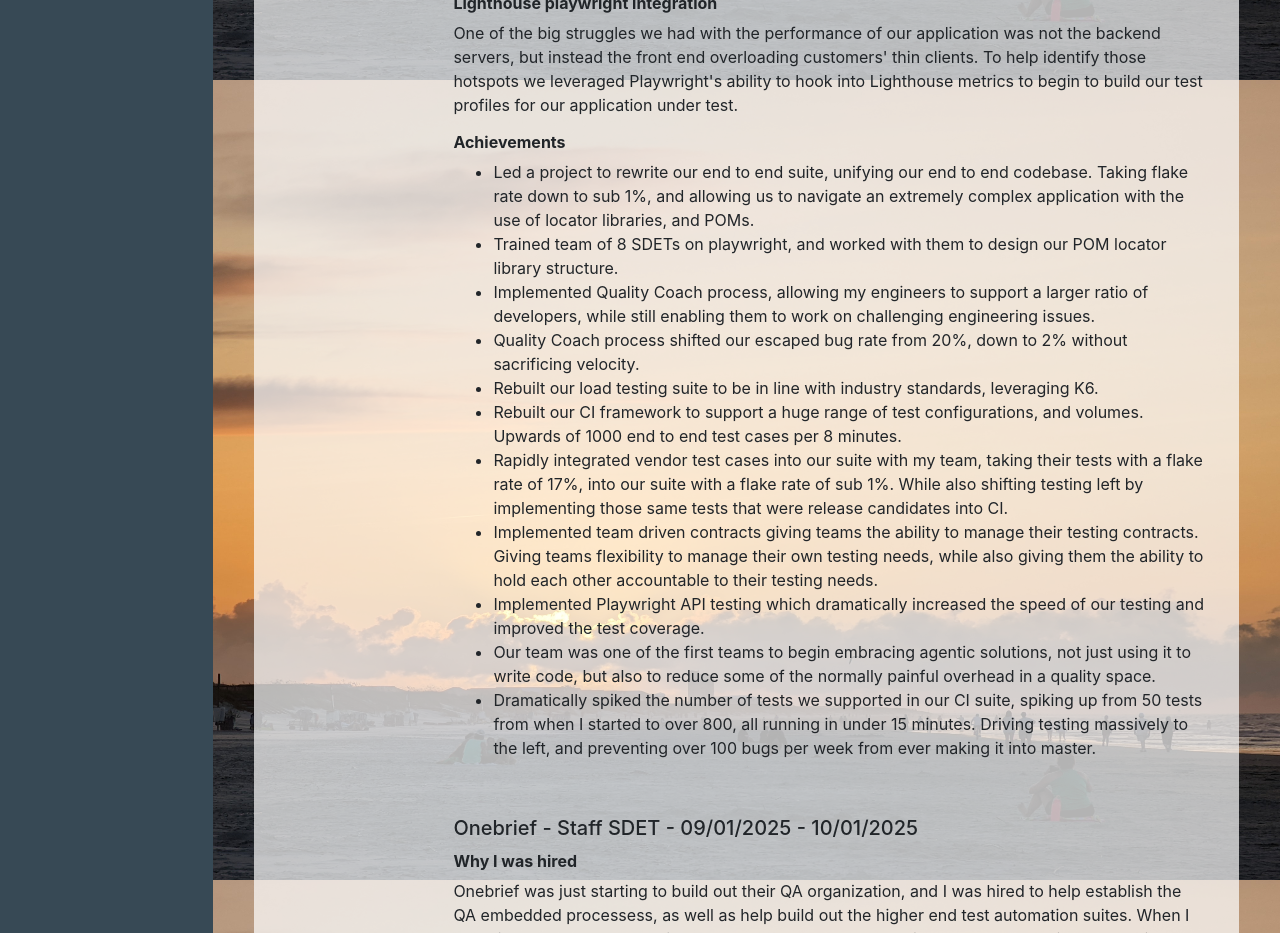
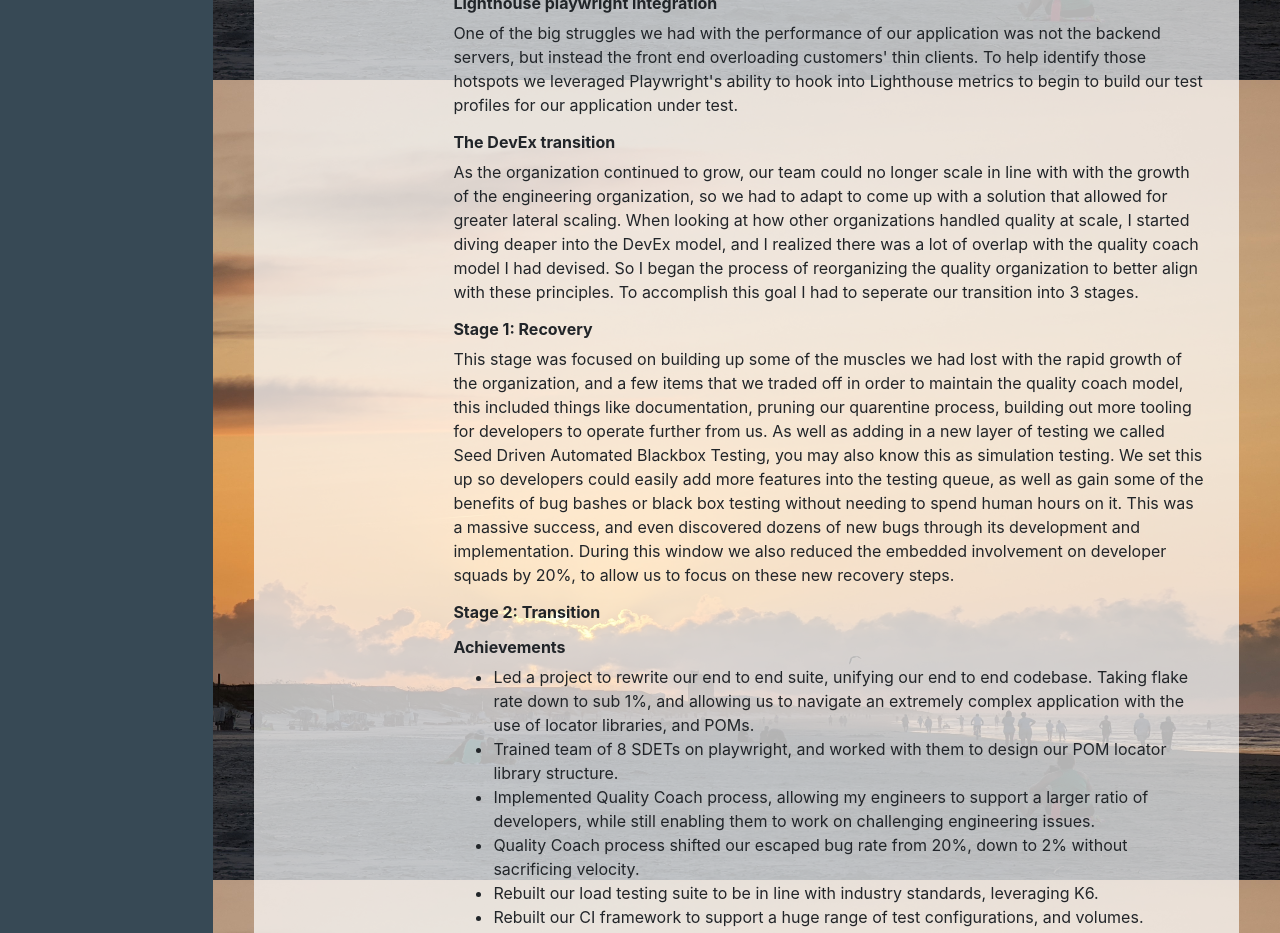
Before and after one commit to davgor/davgor.github.io, a React (Vite) app: page /experience in a window 1280 px wide. Shown: the part 2320-3253 px from the top of the page. Built offline with nearby package versions, Linux system fonts and the light colour scheme.

Commit message:
initial transition + stage 1

```diff
--- a/src/data/jobs.ts
+++ b/src/data/jobs.ts
@@ -44,6 +44,25 @@ export const jobs: Job[] = [
           {
             title: 'Lighthouse playwright integration',
             text: 'One of the big struggles we had with the performance of our application was not the backend servers, but instead the front end overloading customers\' thin clients. To help identify those hotspots we leveraged Playwright\'s ability to hook into Lighthouse metrics to begin to build our test profiles for our application under test.'
+          },
+          {
+            title: 'The DevEx transition',
+            text:
+              `As the organization continued to grow, our team could no longer scale in line with with the growth of the engineering organization, so we had to adapt to come up with a solution that allowed for greater lateral scaling.
+              When looking at how other organizations handled quality at scale, I started diving deaper into the DevEx model, and I realized there was a lot of overlap with the quality coach model I had devised. So I began the process of reorganizing
+              the quality organization to better align with these principles. To accomplish this goal I had to seperate our transition into 3 stages.`
+          },
+          {
+            title: 'Stage 1: Recovery',
+            text:
+              `This stage was focused on building up some of the muscles we had lost with the rapid growth of the organization, and a few items that we traded off in order to maintain the quality coach model, this included things like documentation,
+              pruning our quarentine process, building out more tooling for developers to operate further from us. As well as adding in a new layer of testing we called Seed Driven Automated Blackbox Testing, you may also know this as simulation testing. We set
+              this up so developers could easily add more features into the testing queue, as well as gain some of the benefits of bug bashes or black box testing without needing to spend human hours on it. This was a massive success, and even discovered dozens
+              of new bugs through its development and implementation. During this window we also reduced the embedded involvement on developer squads by 20%, to allow us to focus on these new recovery steps.`
+          },
+          {
+            title: 'Stage 2: Transition',
+            text: ``
           }
         ],
         achievements: {
```
